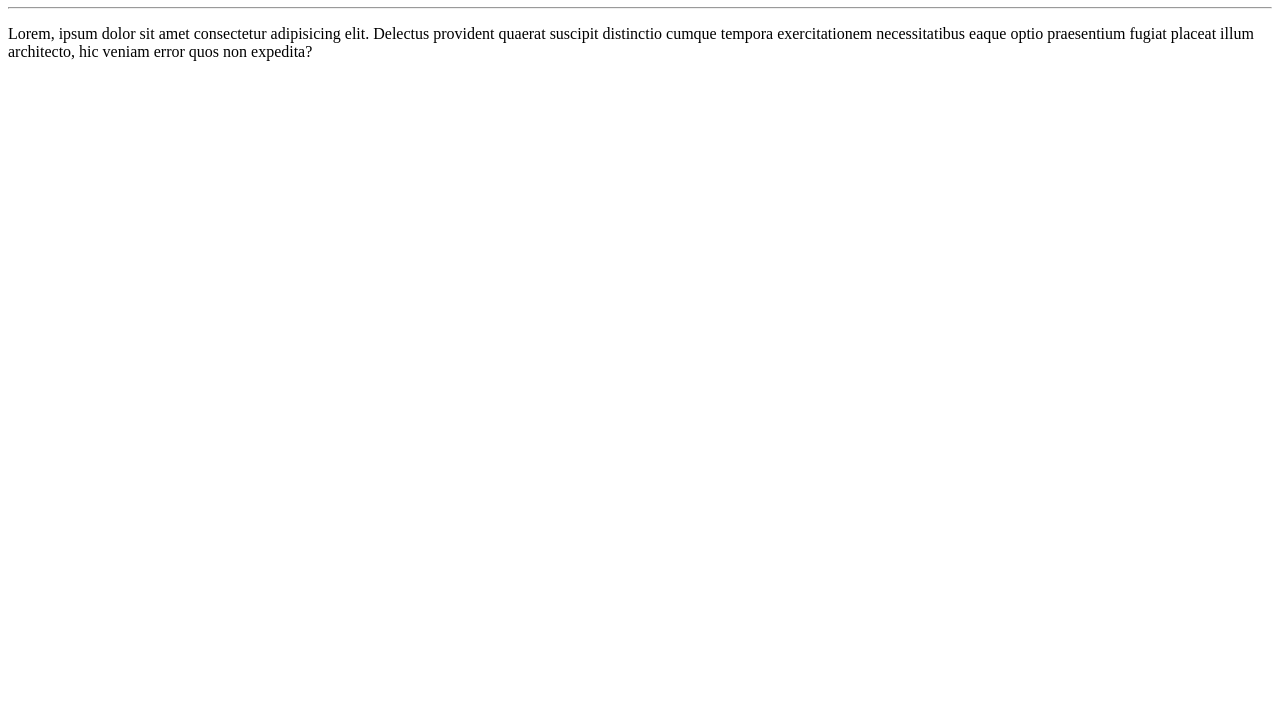
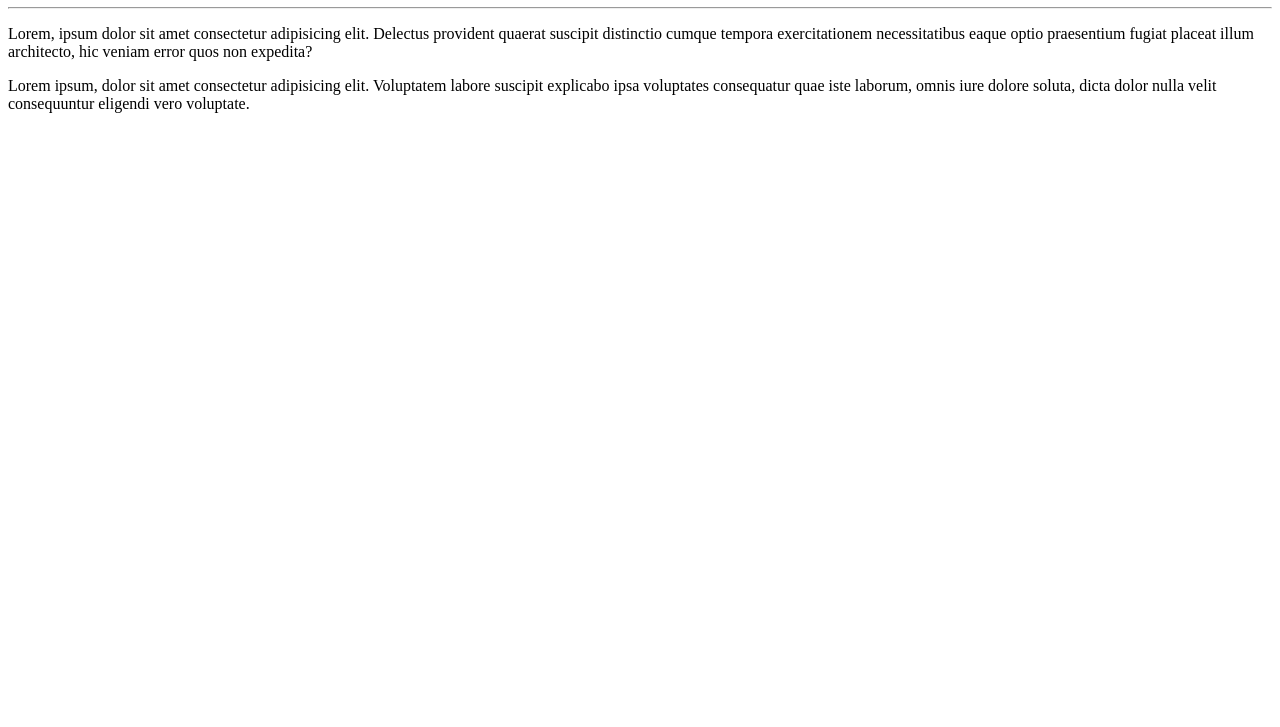
Before and after one commit to AlinePessoa/Ola_mundo, a plain HTML site: page site-exemplo/index.html in a window 1280 px wide. Shown: the part 73-800 px from the top of the page. Drawn offline with Linux system fonts and the light colour scheme.

Commit message:
Adicionei um parágrafo

```diff
--- a/site-exemplo/index.html
+++ b/site-exemplo/index.html
@@ -13,5 +13,9 @@
          Delectus provident quaerat suscipit distinctio cumque tempora
          exercitationem necessitatibus eaque optio praesentium fugiat
          placeat illum architecto, hic veniam error quos non expedita?</p>
+         <p>Lorem ipsum, dolor sit amet consectetur adipisicing elit.
+            Voluptatem labore suscipit explicabo ipsa voluptates consequatur
+            quae iste laborum, omnis iure dolore soluta, dicta dolor nulla
+            velit consequuntur eligendi vero voluptate.</p>
 </body>
 </html>
```
